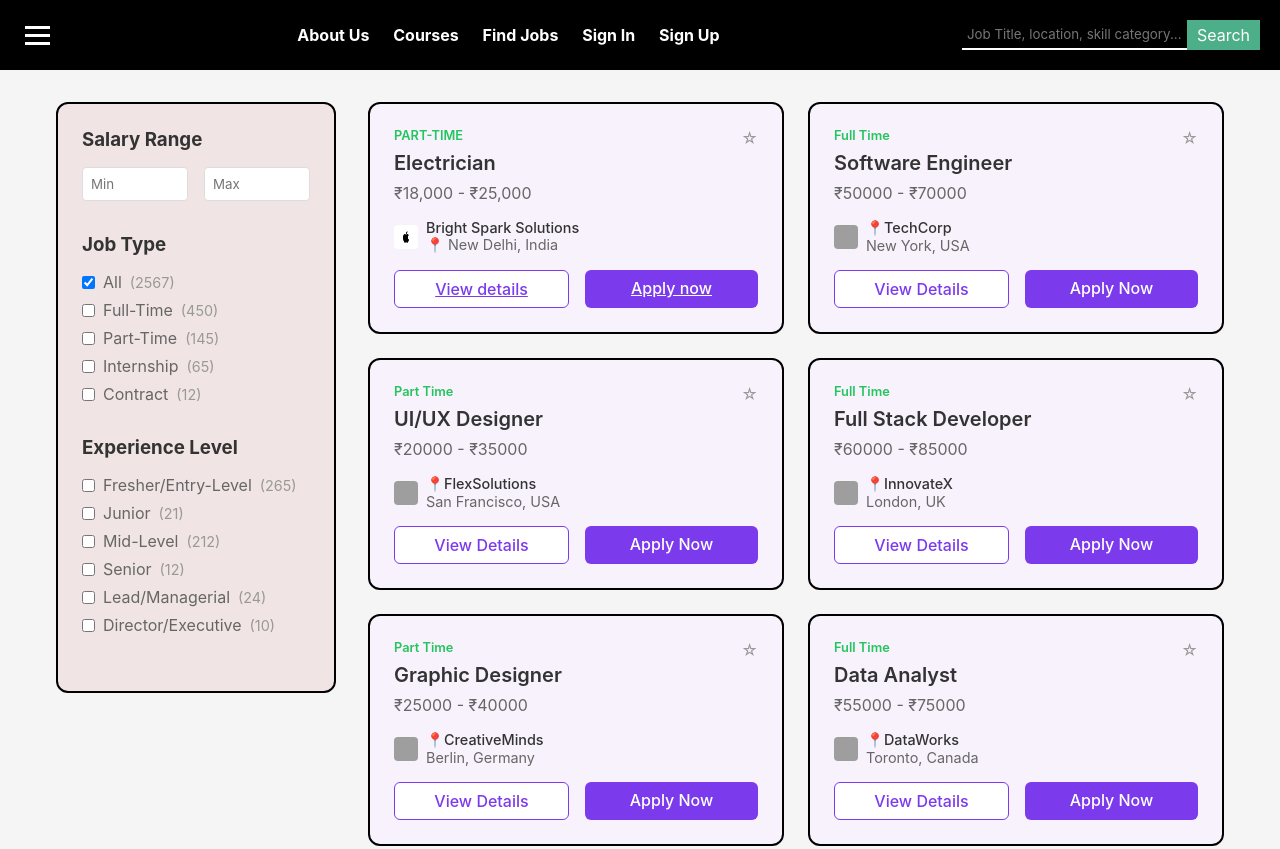
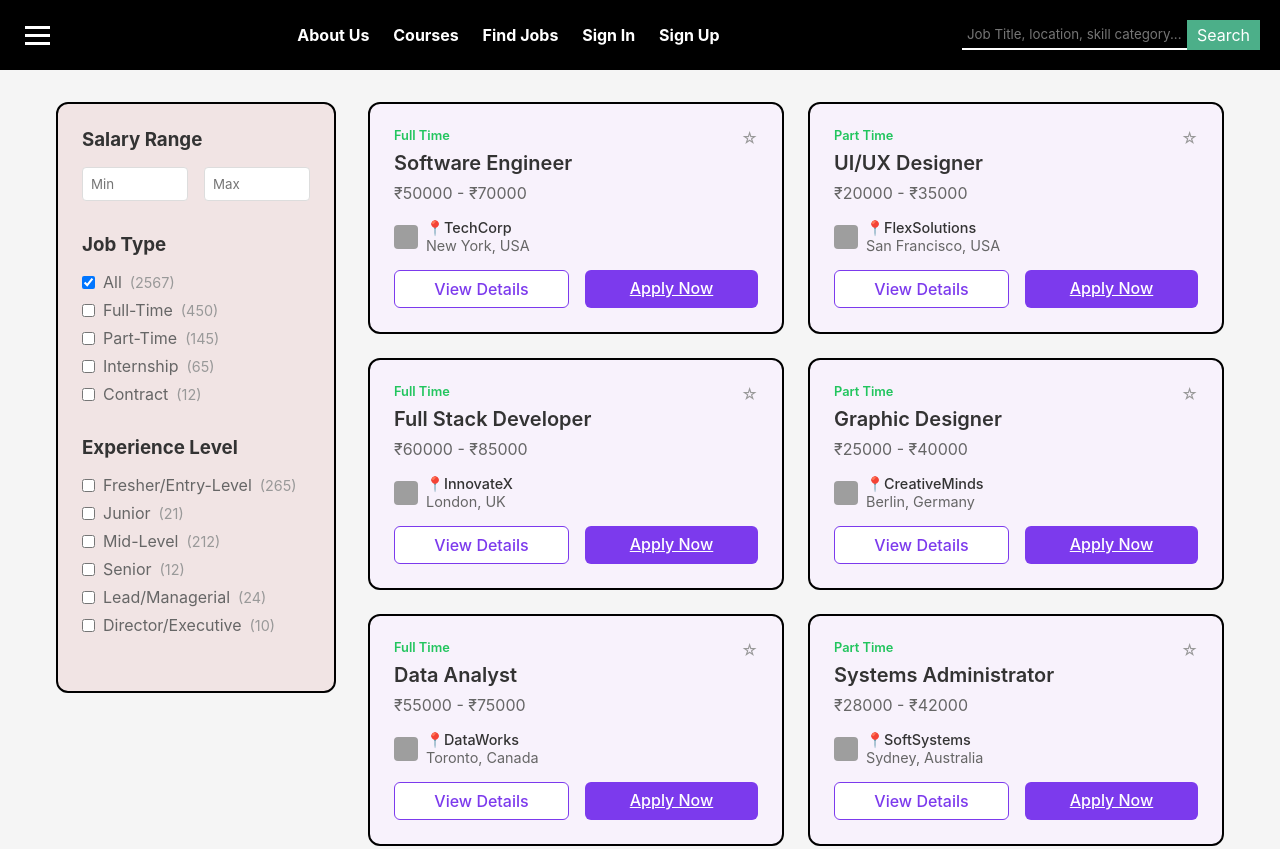
Before and after one commit to anshmittal2807/karigari, a plain HTML site: page job-search-page/frontend/job-search.html in a window 1280 px wide. Shown: the top 849 px of the page. Drawn offline with Linux system fonts and the light colour scheme; grey boxes are pictures that could not be loaded.

Commit message:
some minor changes

```diff
--- a/job-search-page/frontend/job-available.js
+++ b/job-search-page/frontend/job-available.js
@@ -77,9 +77,11 @@ function createJobbox() {
     view_det.innerText = 'View Details'
     view_det.setAttribute("class" , 'btn btn-outline')
 
+
     const apply = document.createElement("a")
     apply.innerText = 'Apply Now'
     apply.setAttribute("class" , 'btn btn-primary')
+    apply.setAttribute("href" , "../../job-apply-page/apply.html")
     //appending buttons in button container
 
     buttons.appendChild(view_det)
--- a/job-search-page/frontend/job-search.css
+++ b/job-search-page/frontend/job-search.css
@@ -51,11 +51,15 @@ body {
 
 .sidebar {
     width: 280px;
-    background-color:#F1E4E4;
+    background-color: #F1E4E4;
     padding: 1.5rem;
     border-radius: 12px;
     height: fit-content;
     border: 2px solid black;
+
+    /* Make the sidebar sticky */
+    position: sticky;
+    top: 2rem;  /* Adjust this value as needed */
 }
 
 .filter-section {
--- a/job-search-page/frontend/job-search.html
+++ b/job-search-page/frontend/job-search.html
@@ -150,25 +150,8 @@
 
 
         <main class="main-content">
-            <!-- Job Card 1 -->
-            <div class="job-card">
-                <div class="bookmark">☆</div>
-                <div class="job-type part-time">PART-TIME</div>
-                <h2 class="job-title">Electrician</h2>
-                <div class="salary">₹18,000 - ₹25,000</div>
-                <div class="company-info">
-                    <img src="images/download (2).png" alt="Bright Spark Solutions" class="company-logo">
-                    <div class="company-details">
-                        <div class="company-name">Bright Spark Solutions</div>
-                        <div class="location">📍 New Delhi, India</div>
-                    </div>
-                </div>
 
-                <div class="buttons">
-                    <a href="#" class="btn btn-outline">View details</a>
-                    <a href="../../job-apply-page/apply.html" class="btn btn-primary">Apply now</a>
-                </div>
-            </div>
+
 
 
 
```
Also changed, not shown: job-apply-page/apply.html (+1 -1 lines).
